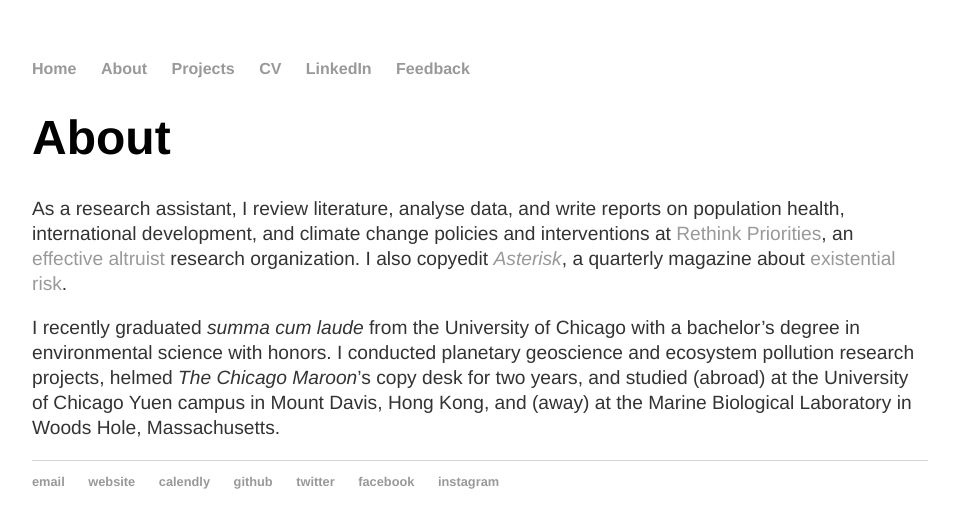
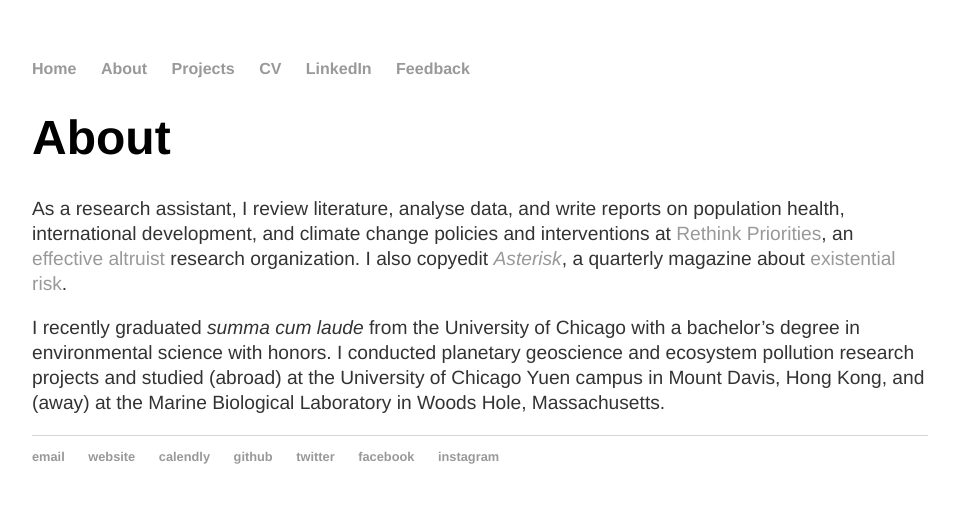
Before and after one commit to y-james-hu/y-james-hu.github.io, a Jekyll site: the page built from about/index.html, in a window 1280 px wide. Shown: the top 528 px of the page, without its empty margins (160-1119 px from the left). Built offline with Jekyll 4.4.1, drawn with Linux system fonts in a browser that asks for light colours.

Commit message:
Update index.html

```diff
--- a/about/index.html
+++ b/about/index.html
@@ -4,5 +4,5 @@ title: About
 ---
   <h1>{{ page.title }}</h1>
     <p>As a research assistant, I review literature, analyse data, and write reports on population health, international development, and climate change policies and interventions at <a href = "https://rethinkpriorities.org/">Rethink Priorities</a>, an <a href = "https://effectivealtruism.org">effective altruist</a> research organization. I also copyedit <a href = "http://asteriskmag.com/"><em>Asterisk</em></a>, a quarterly magazine about <a href = "https://theprecipice.com/">existential risk</a>.</p>
-    <p>I recently graduated <em>summa cum laude</em> from the University of Chicago with a bachelor’s degree in environmental science with honors. I conducted planetary geoscience and ecosystem pollution research projects, helmed <em>The Chicago Maroon</em>’s copy desk for two years, and studied (abroad) at the University of Chicago Yuen campus in Mount Davis, Hong Kong, and (away) at the Marine Biological Laboratory in Woods Hole, Massachusetts.</p>
+    <p>I recently graduated <em>summa cum laude</em> from the University of Chicago with a bachelor’s degree in environmental science with honors. I conducted planetary geoscience and ecosystem pollution research projects and studied (abroad) at the University of Chicago Yuen campus in Mount Davis, Hong Kong, and (away) at the Marine Biological Laboratory in Woods Hole, Massachusetts.</p>
     <p></p>
```
